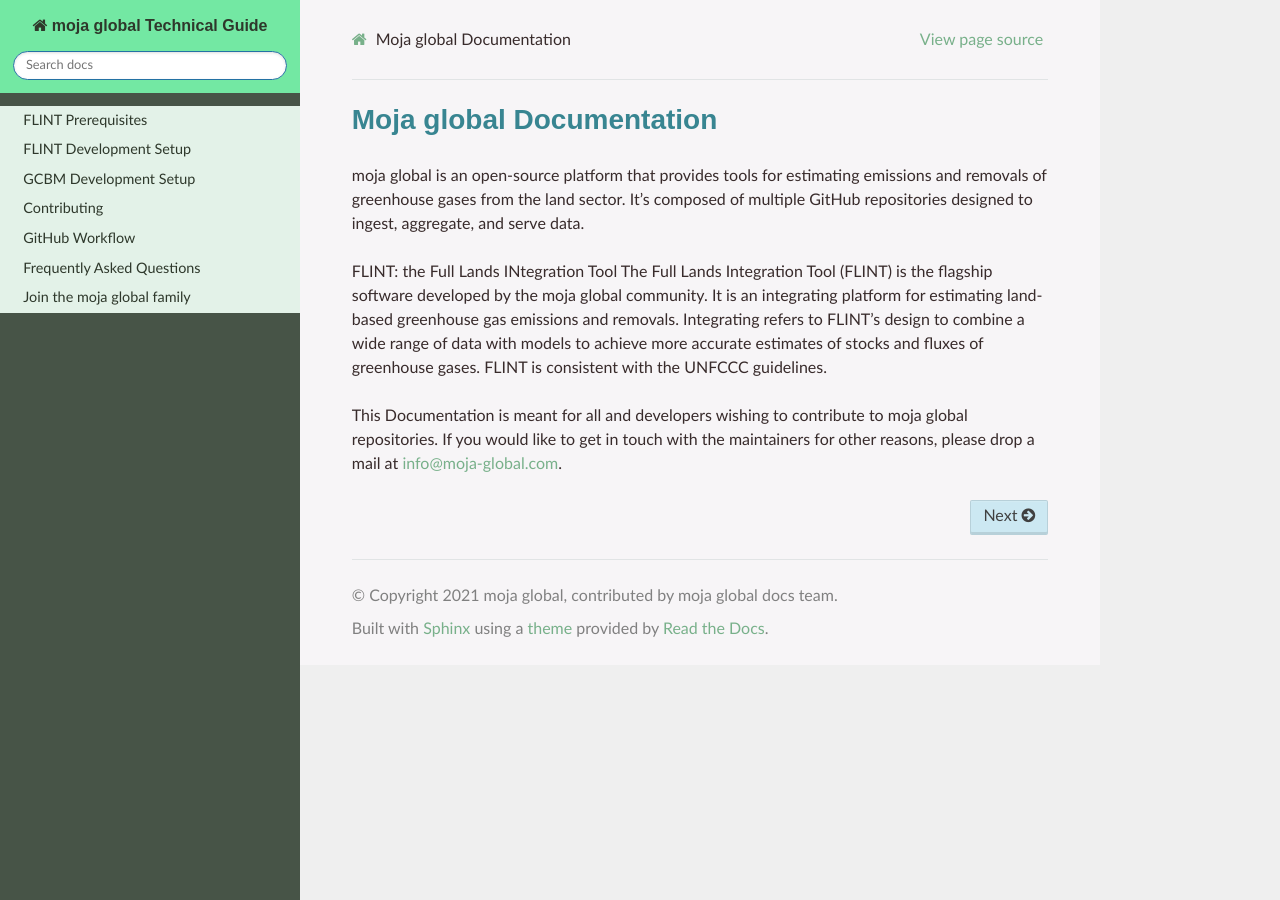
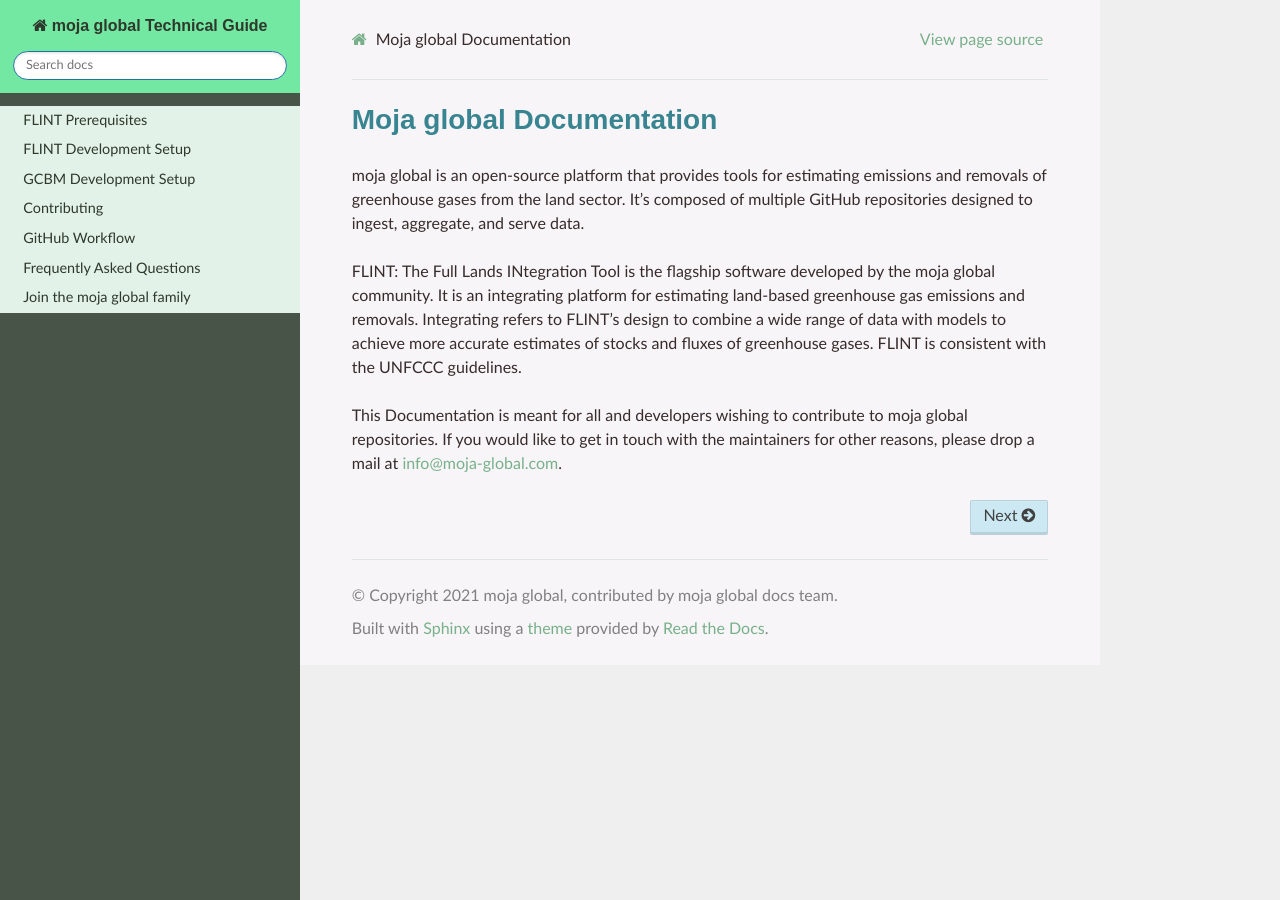
Before and after one commit to moja-global/moja_global_docs, a Sphinx documentation site: the page built from docs/index.rst, in a window 1280 px wide. Built offline with Sphinx 7.4.7 and the Read the Docs theme 2.0.0, drawn with Linux system fonts in a browser that asks for light colours.

Commit message:
Remove repeating full form of FLINT
Signed-off-by: Apoorve <apoorve73@gmail.com>

```diff
--- a/docs/index.rst
+++ b/docs/index.rst
@@ -3,8 +3,8 @@
 
 moja global is an open-source platform that provides tools for estimating emissions and removals of greenhouse gases from the land sector. It’s composed of multiple GitHub repositories designed to ingest, aggregate, and serve data.
 
-FLINT: the Full Lands INtegration Tool
-The Full Lands Integration Tool (FLINT) is the flagship software developed by the moja global community. It is an integrating platform for estimating land-based greenhouse gas emissions and removals. Integrating refers to FLINT’s design to combine a wide range of data with models to achieve more accurate estimates of stocks and fluxes of greenhouse gases. FLINT is consistent with the UNFCCC guidelines.
+FLINT: The Full Lands INtegration Tool is the flagship software developed by the moja global community. It is an integrating platform for estimating land-based greenhouse gas emissions and removals. Integrating refers to
+FLINT’s design to combine a wide range of data with models to achieve more accurate estimates of stocks and fluxes of greenhouse gases. FLINT is consistent with the UNFCCC guidelines.
 
 This Documentation is meant for all and developers wishing to contribute to moja global repositories. If you would like to get in touch with the maintainers for other reasons, please drop a mail at info@moja-global.com.
 
```
